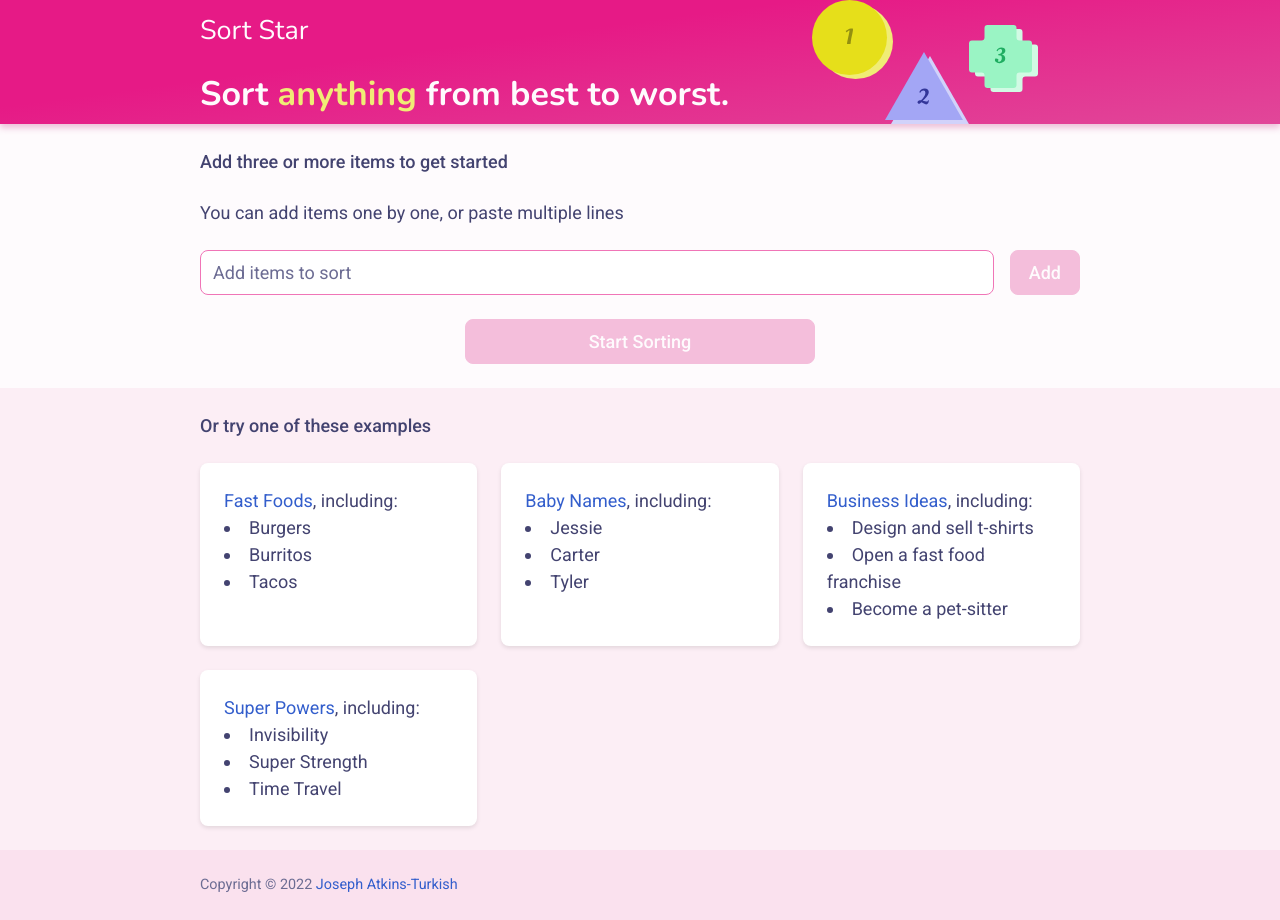
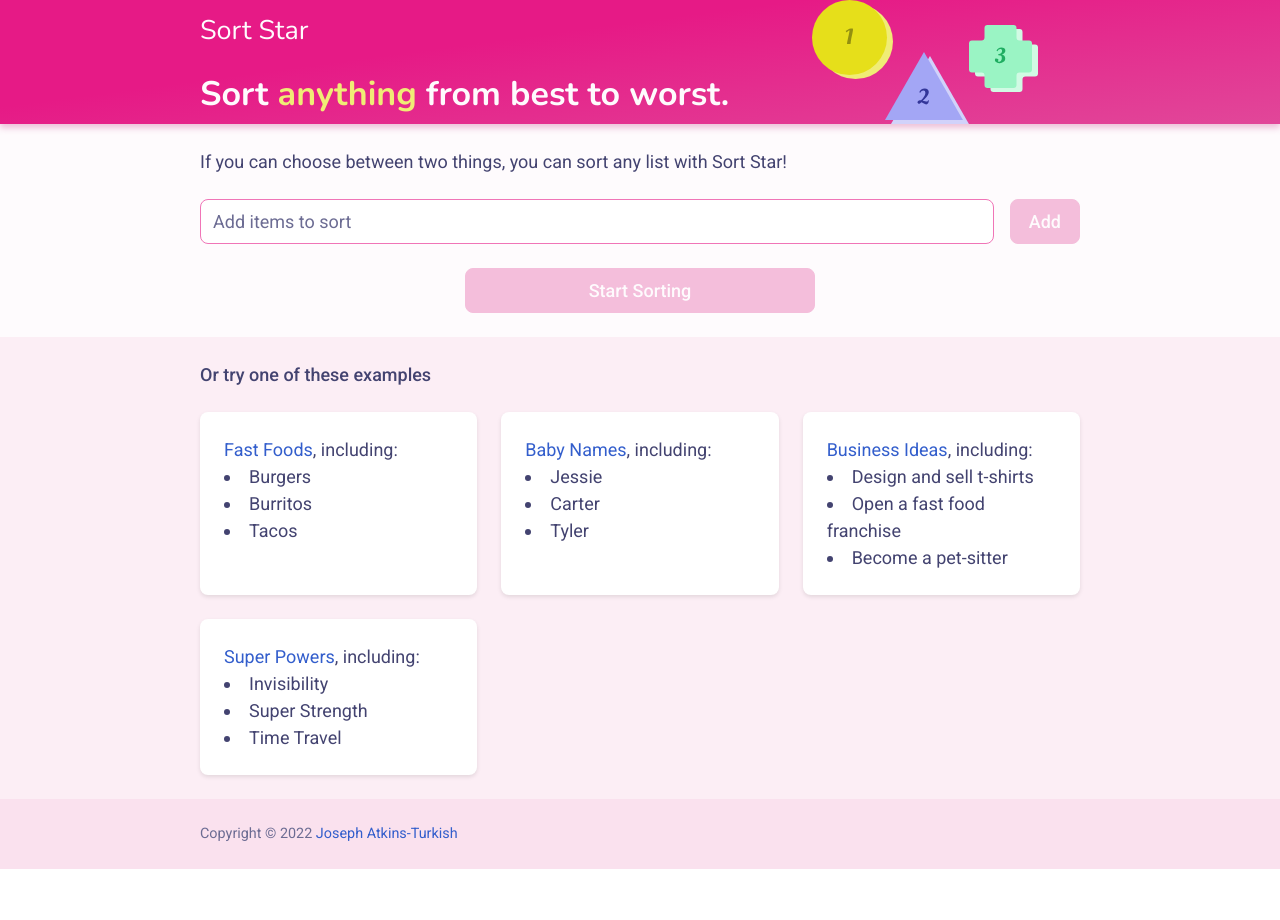
Before and after one commit to Spacerat/top5maker, a Next.js app: page / in a window 1280 px wide. After the commit the page ends 869 px from the top, so only its background shows below. Built offline with nearby package versions, Linux system fonts and the light colour scheme; what url-safe-base64 would draw is missing.

Commit message:
New intro text

```diff
--- a/app/page.tsx
+++ b/app/page.tsx
@@ -86,8 +86,10 @@ export default async function Home() {
       </Header>
 
       <Page>
-        <H3>Add three or more items to get started</H3>
-        You can add items one by one, or paste multiple lines
+        <p>
+          If you can choose between two things, you can sort any list with Sort
+          Star!
+        </p>
         <SetupItems />
       </Page>
       <Page kind="darker">
```
